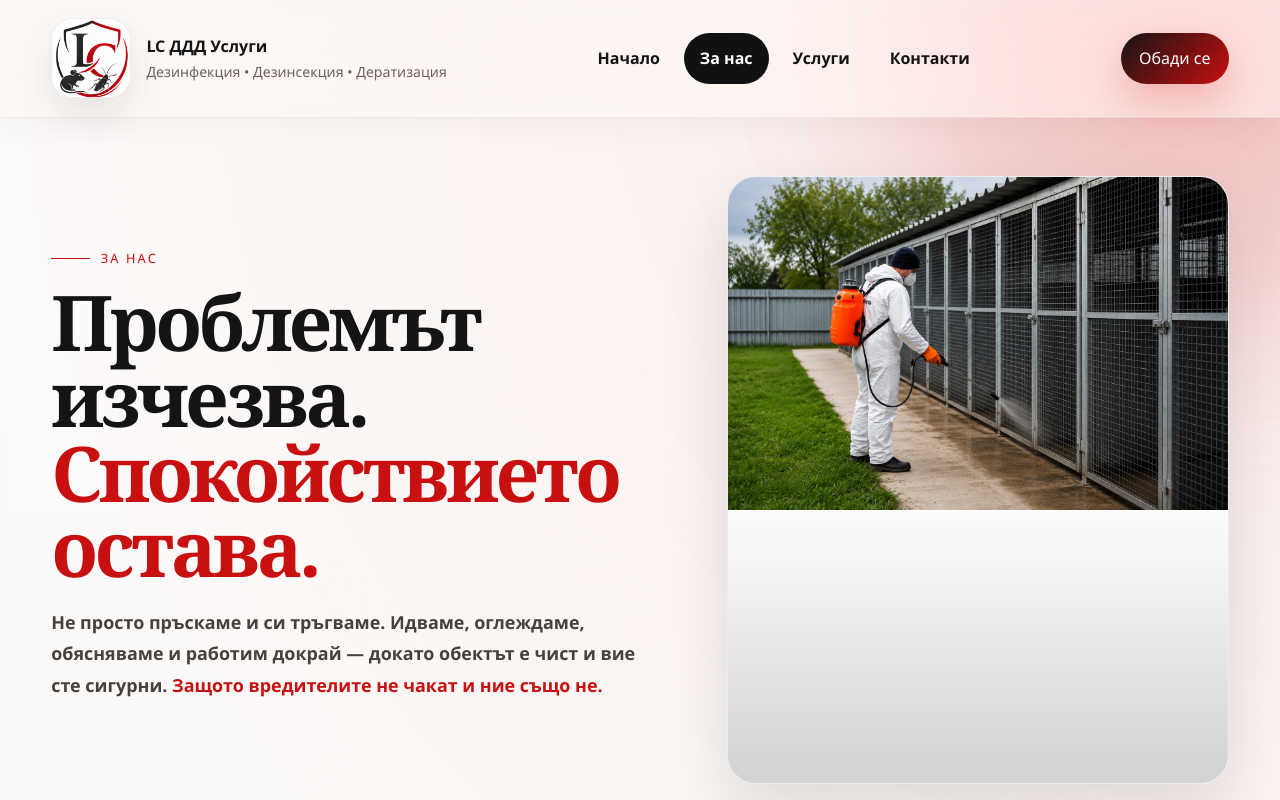
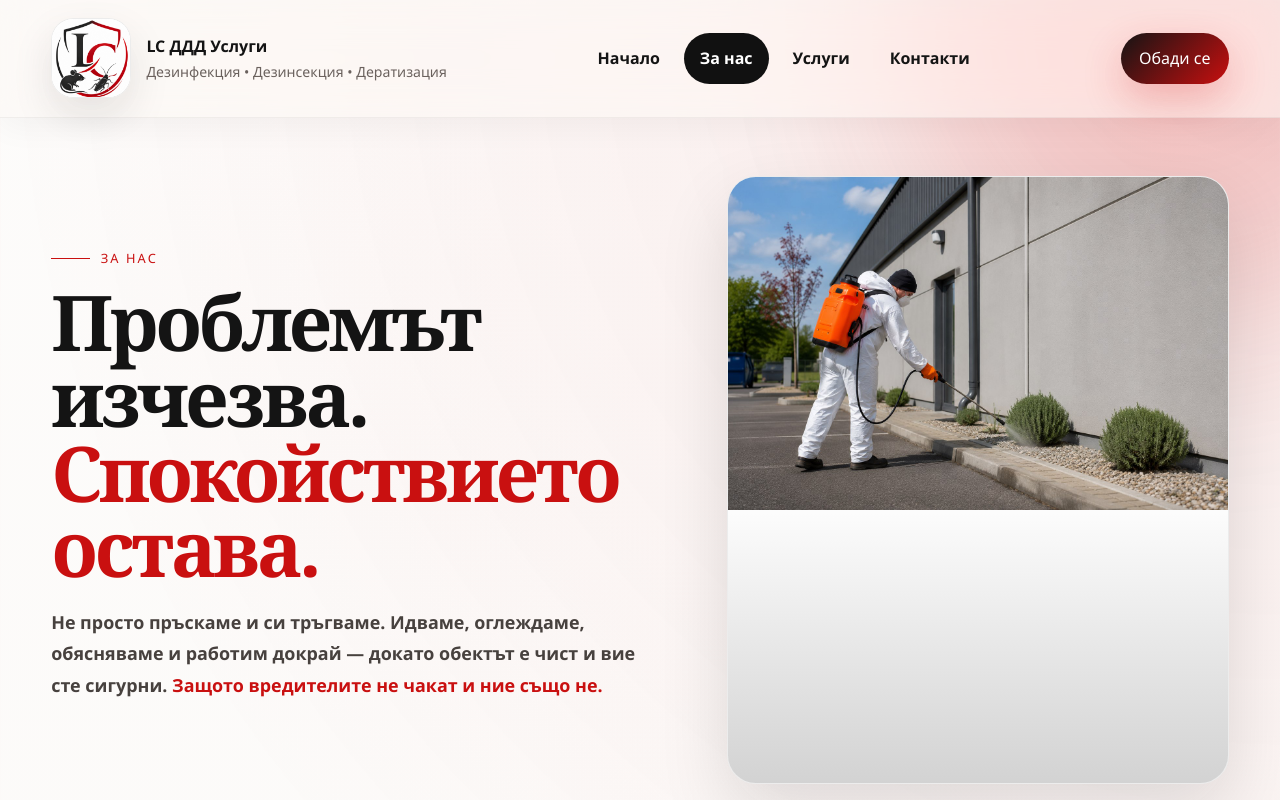
Before and after one commit to Alexbg456bg/lifecareconsult, a React (Vite) app: page /za-nas in a window 1280 px wide. Shown: the top 800 px of the page. Built offline with nearby package versions, Linux system fonts and the light colour scheme.

Commit message:
за нас - 3.0

```diff
--- a/src/App.css
+++ b/src/App.css
@@ -1025,6 +1025,10 @@
   display: block;
 }
 
+.about-hero__photo {
+  object-position: 34% center;
+}
+
 .about-story {
   display: grid;
   grid-template-columns: minmax(22rem, 0.88fr) minmax(0, 1fr);
--- a/src/pages/AboutPage.tsx
+++ b/src/pages/AboutPage.tsx
@@ -215,7 +215,11 @@ export function AboutPage() {
           </p>
         </div>
         <figure className="about-hero__image image-frame">
-          <img src="/about-hero-ddd.jpeg" alt="Екип на ДДД компанията в защитно оборудване" />
+          <img
+            className="about-hero__photo"
+            src="/about-hero-treatment.jpeg"
+            alt="Екип на ДДД компанията в защитно оборудване"
+          />
         </figure>
       </header>
 
```
Also changed, not shown: public/about-hero-treatment.jpeg (added).
